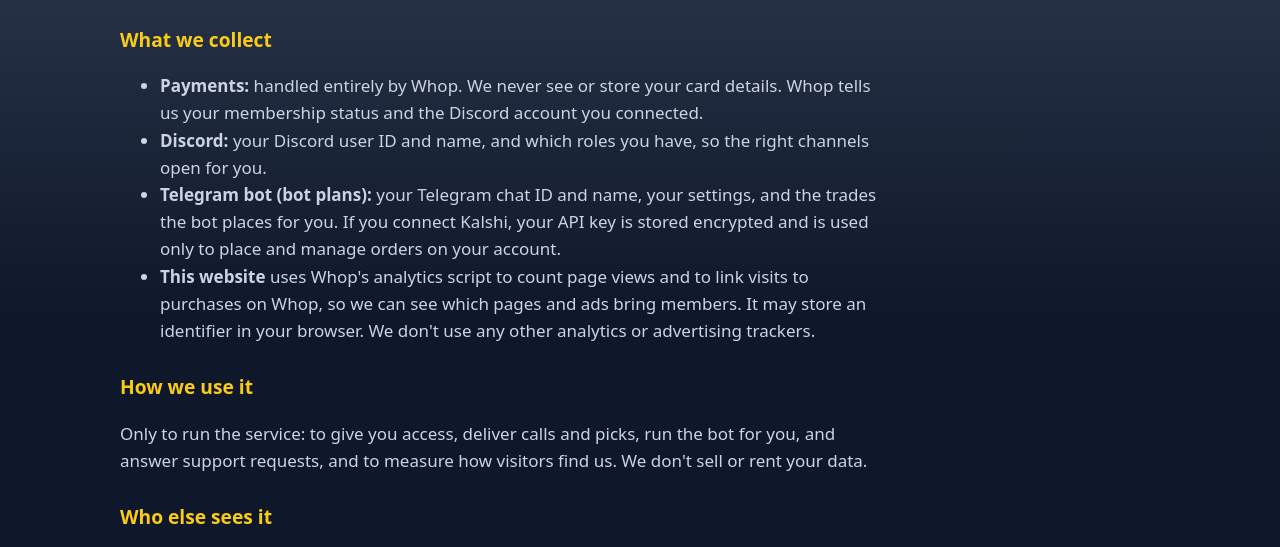
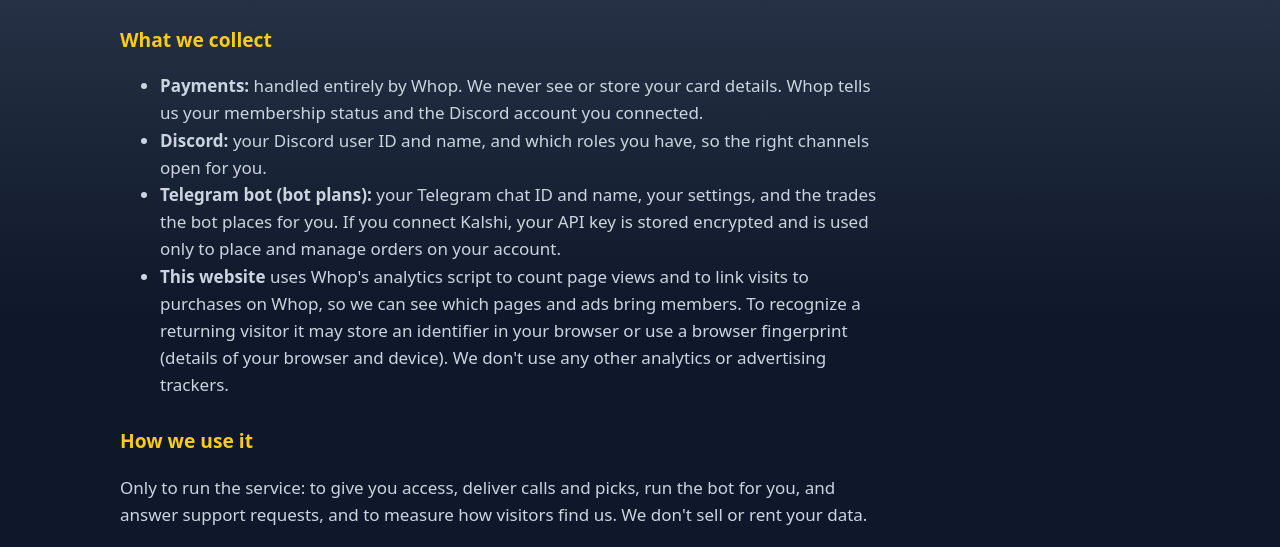
Before and after one commit to VektorPulse/oraclesignals-site, a plain HTML site: page privacy.html in a window 1280 px wide. Shown: the part 201-748 px from the top of the page. Drawn offline with Linux system fonts and the light colour scheme.

Commit message:
Privacy: say the analytics may fingerprint the browser

```diff
--- a/privacy.html
+++ b/privacy.html
@@ -33,8 +33,9 @@ whop.track("page");
         places for you. If you connect Kalshi, your API key is stored encrypted and is used only to place and manage
         orders on your account.</li>
       <li><b>This website</b> uses Whop's analytics script to count page views and to link visits to purchases on
-        Whop, so we can see which pages and ads bring members. It may store an identifier in your browser. We don't
-        use any other analytics or advertising trackers.</li>
+        Whop, so we can see which pages and ads bring members. To recognize a returning visitor it may store an
+        identifier in your browser or use a browser fingerprint (details of your browser and device). We don't use
+        any other analytics or advertising trackers.</li>
     </ul>
 
     <h2>How we use it</h2>
```
